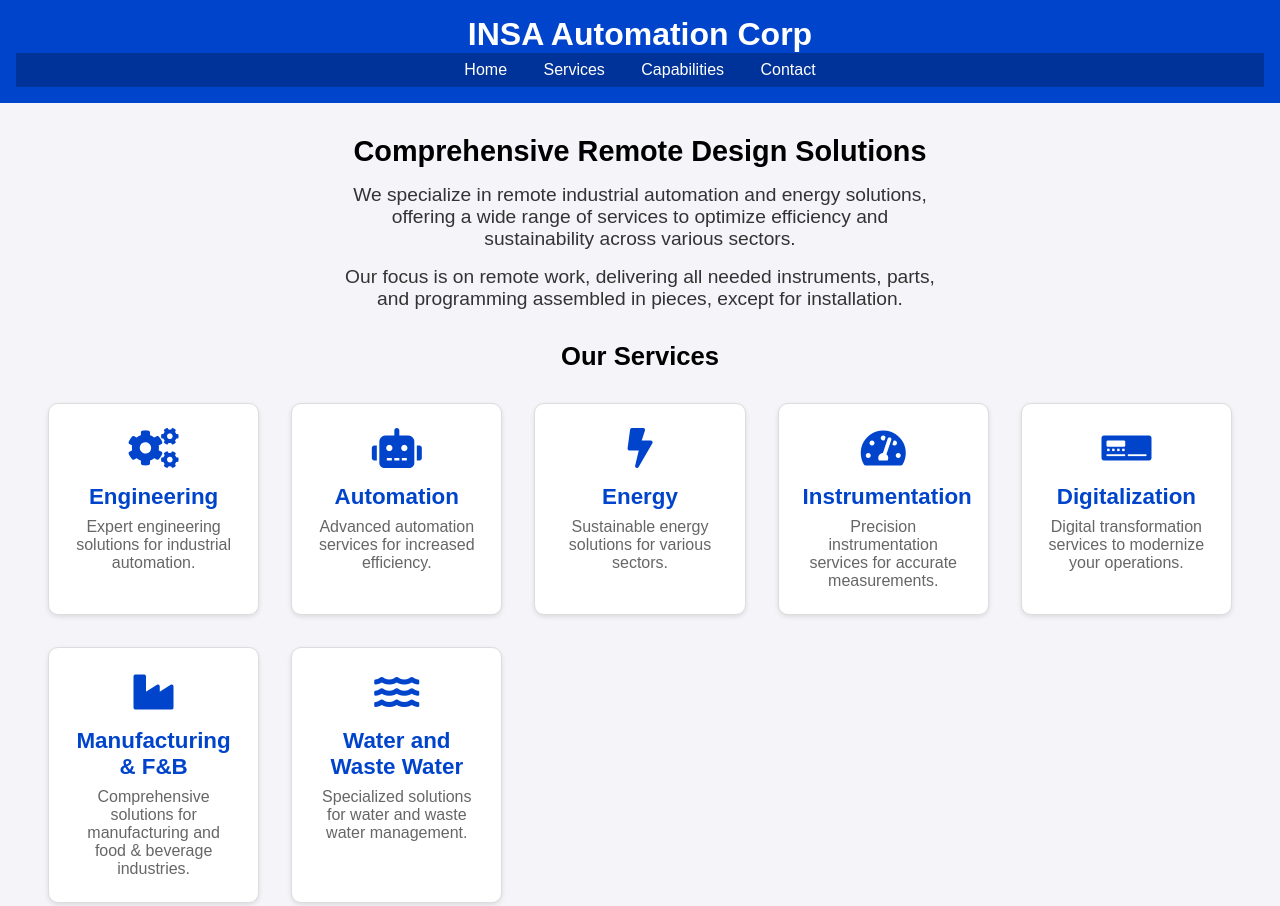
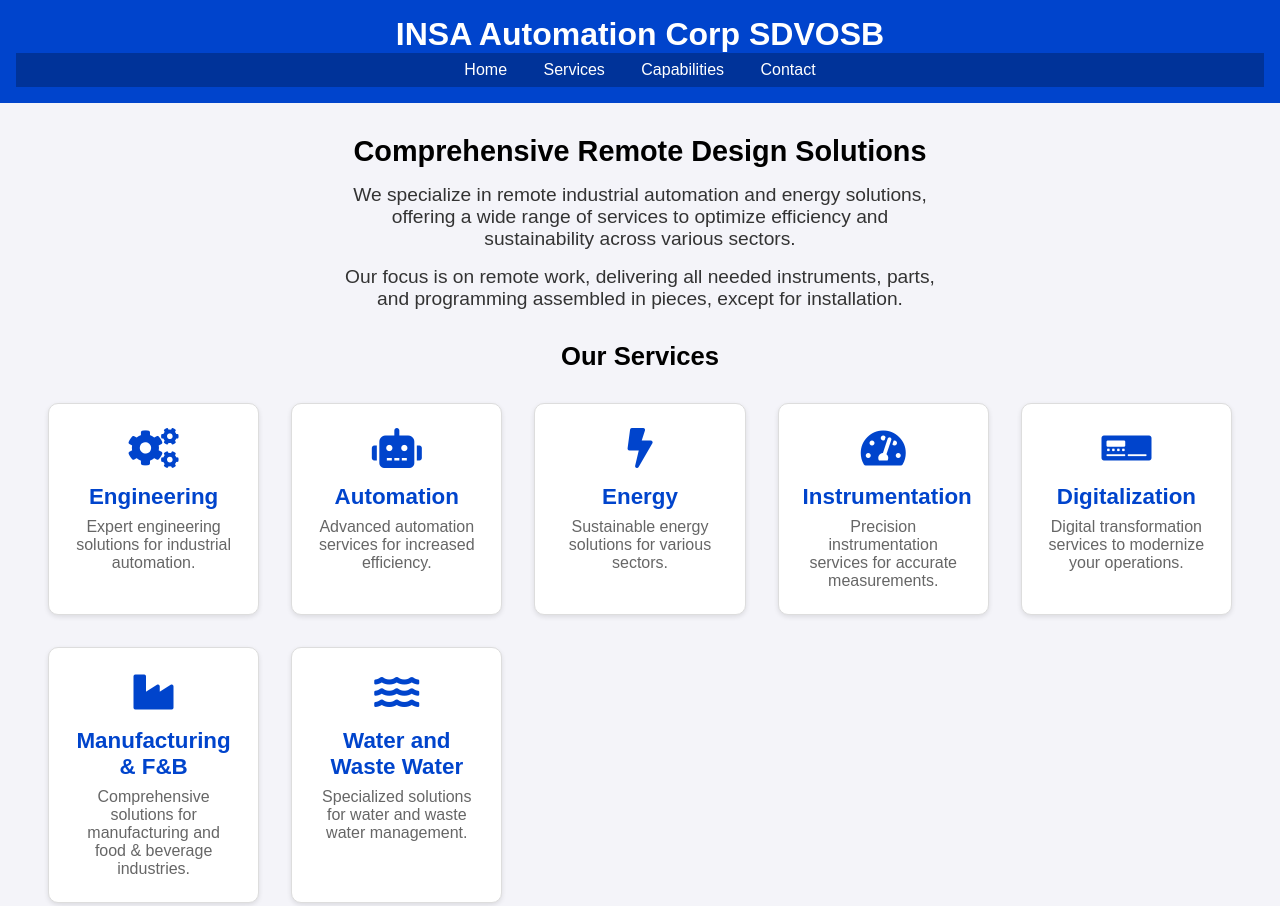
Before and after one commit to WilBtc/InsaAutomationCorp, a plain HTML site: page index.html in a window 1280 px wide. Shown: the top 906 px of the page. Drawn offline with Linux system fonts and the light colour scheme.

Commit message:
Updated copy

```diff
--- a/index.html
+++ b/index.html
@@ -9,7 +9,7 @@
 </head>
 <body>
     <header>
-        <h1>INSA Automation Corp</h1>
+        <h1>INSA Automation Corp SDVOSB</h1>
         <nav>
             <a href="#home">Home</a>
             <a href="#services">Services</a>
```
